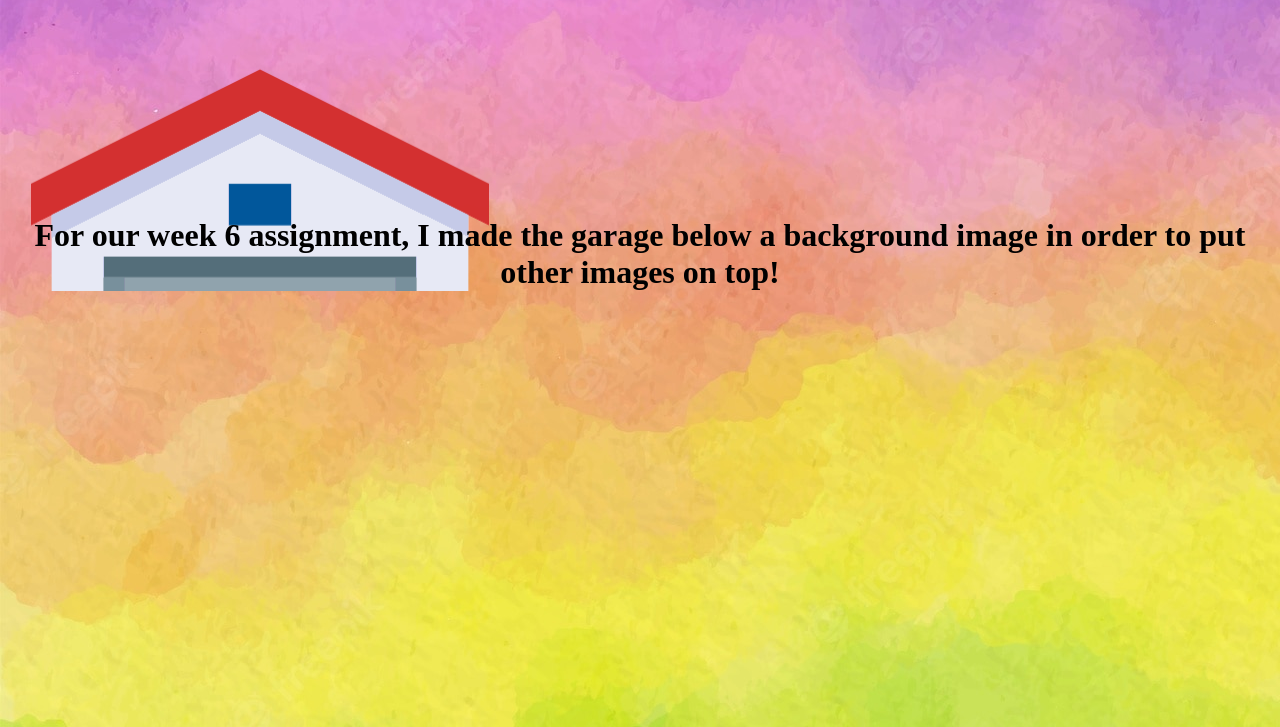
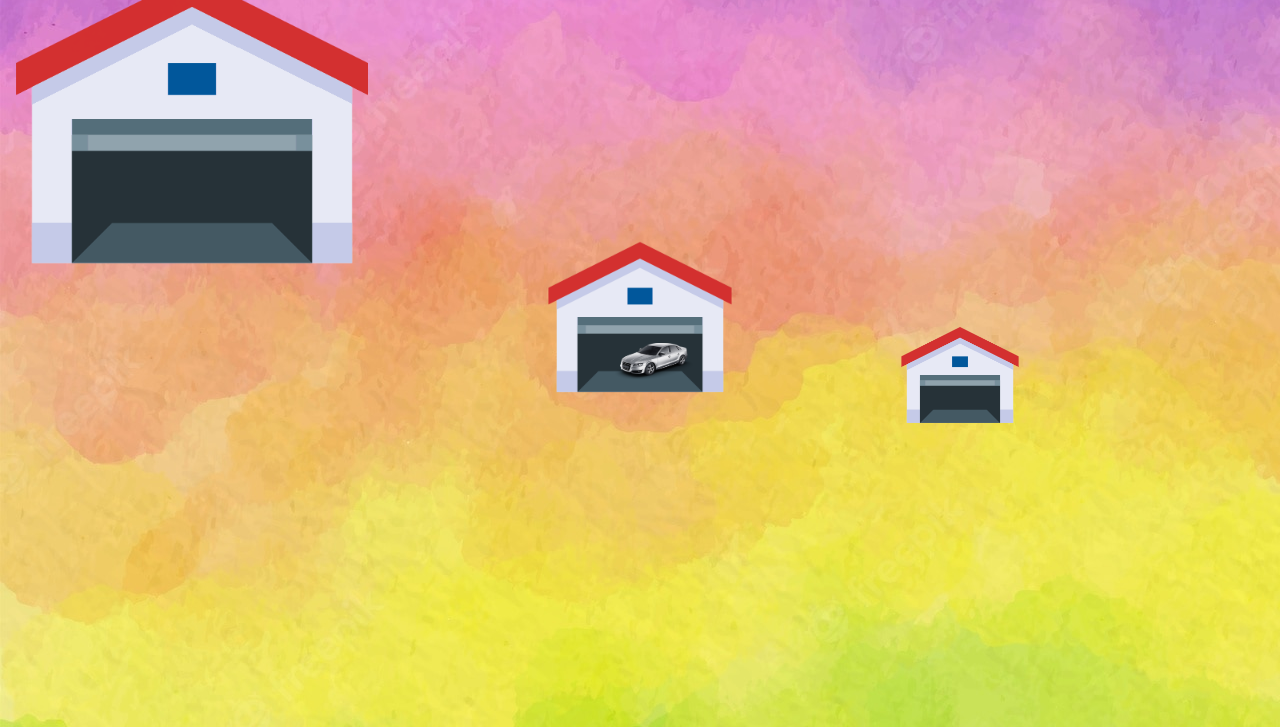
Before and after one commit to theo-jf/Background-Image-Show-and-Tell, a plain HTML site: page index.html in a window 1280 px wide. Shown: the part 73-800 px from the top of the page. Drawn offline with Linux system fonts and the light colour scheme.

Commit message:
Completed stylings to showcase, simplified the index page, and added all info to the markdown file

```diff
--- a/index.html
+++ b/index.html
@@ -10,18 +10,7 @@
 <!-- Make sure to open index.html in your browser! -->
 <body>
     <main>
-        <div class="backgroundTraditional">
-            <h1>Woo</h1>
-
-
-        </div>
-        <div class="backgroundTricks">
-            <h1>For our week 6 assignment, I made the garage below a background image in order to put other images on top!</h1>
-
-        </div>
-
-
-
+        <img src="Images/car.png"/>
     </main>
 </body>
 </html>
--- a/style.css
+++ b/style.css
@@ -1,16 +1,43 @@
+html {
+    margin: 0;
+    padding: 0;
+    height: 100%;
+    font-size: 80%;
+}
+
 body {
     margin: 0;
+    padding: 0;
+    height: 100%;
     text-align: center;
     background-image: url(Images/rainbow.jpg); /* <-- You can also put a link in here! */
     background-repeat: no-repeat;
+    /* background-color: aqua;
+    background-blend-mode: darken; <-- When you uncomment these stylings, the aquamarine will darken rainbow.jpg */
 }
 
 main {
-    margin: 10px;
+    padding: 10px;
+    height: 95%;
+    background-image: url(Images/garage.png), url(Images/garage.png), url(Images/garage.png); /* <-- Add multiple background images to the same element */
+    background-position: 70em 30em, left top, center; /* <-- These positions will correspond with the respective order above! */
+    background-size: 10%, 30%, 200px; /* <-- As will these sizes! */
+    background-repeat: no-repeat; /* <-- And this will apply to all background images in the element */
+    background-attachment: scroll, fixed, local; /* <-- These values cause the the top left garage to fix free from the page and the others to stick
+                                                        use these along with X and Y 'Background-position' values for super specific positioning */
+    background-clip: padding-box; /* <-- Notice a difference when this isn't active? (look at the top left garage and scroll!) */
+
 }
 
-.backgroundTricks {
-    padding-top: 15%;
-    background-image: url(Images/garage.png);
-    background-repeat: no-repeat;
+h3 {
+    text-align: left;
+    padding-left: 40%;
+    padding-bottom: 3em;
 }
+
+img {
+    width: 80px;
+    position: fixed;
+    top: 52%;
+    left: 48%;
+}
```
Also changed, not shown: 1 other file.
